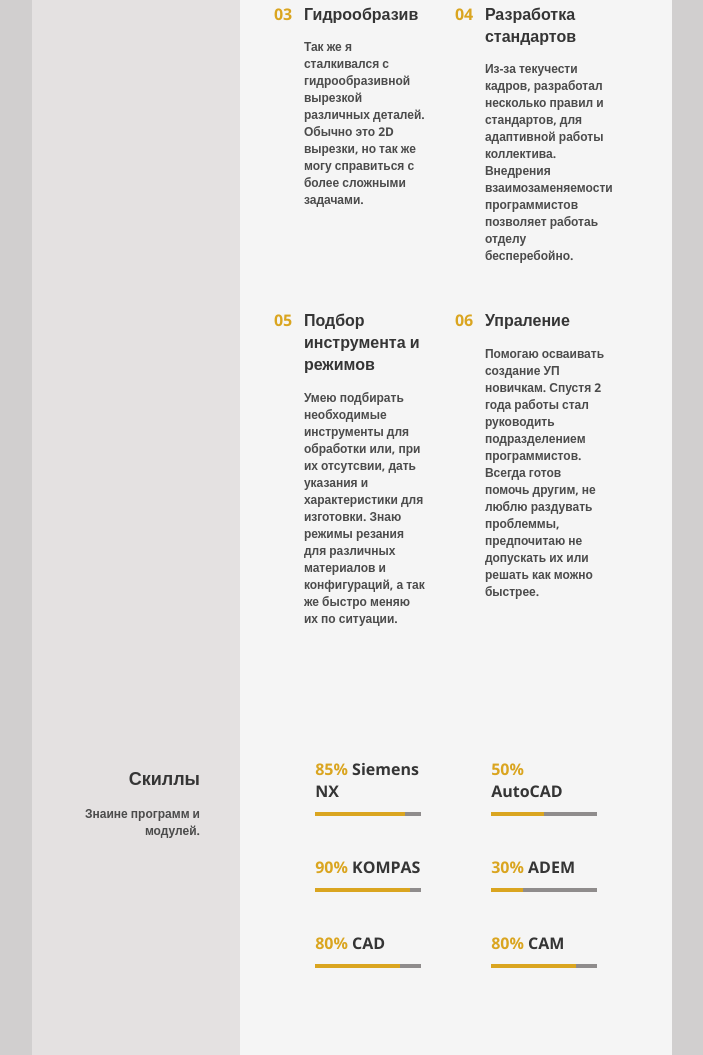
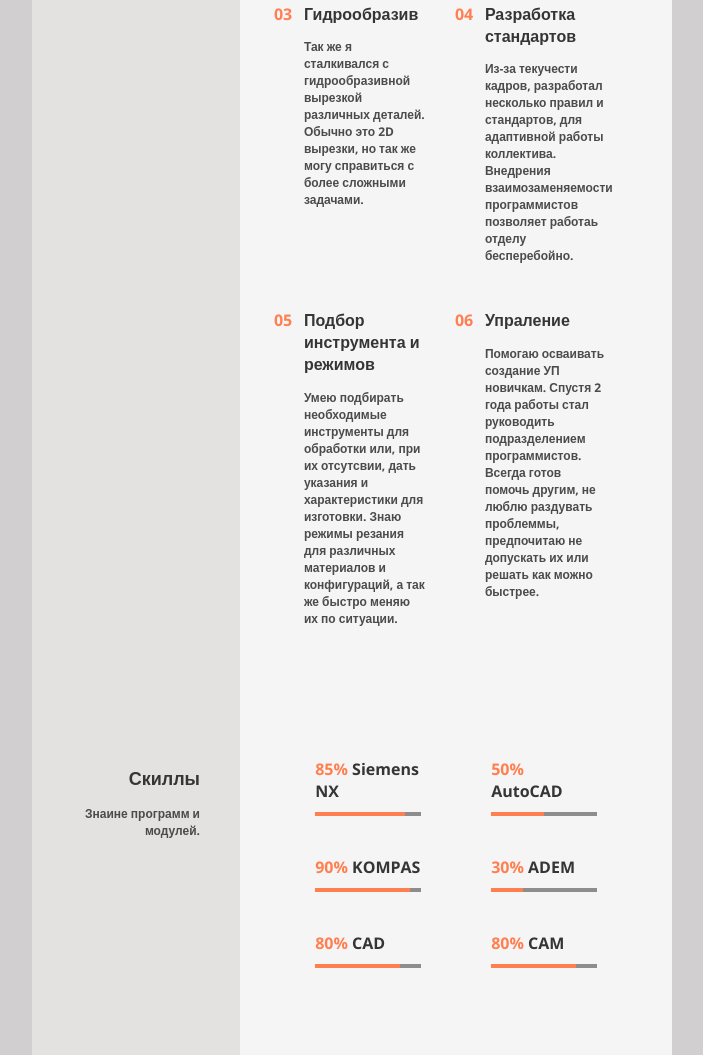
Before and after one commit to Torteorte/ia-ne-pes, a plain HTML site: page index.html in a window 1280 px wide. Shown: the part 1189-2244 px from the top of the page, without its empty margins (288-991 px from the left). Drawn offline with nearby package versions, Linux system fonts and the light colour scheme.

Commit message:
Add files via upload

```diff
--- a/style.css
+++ b/style.css
@@ -90,7 +90,7 @@ font-size: 35px;
 
 .me-main p:nth-child(2) {
 font-size: 60px;
-color: goldenrod;
+color: coral;
 }
 
 .three {
@@ -178,7 +178,7 @@ position: relative;
 position: absolute;
 left: -10px;
 top: auto;
-color: goldenrod;
+color: coral;
 }
 
 /* Часть про Опыт работы */
@@ -198,7 +198,7 @@ margin: 5px;
 }
 
 .skills-all span {
-color: goldenrod;
+color: coral;
 }
 
 .skills dd {
@@ -208,7 +208,7 @@ background-color: #8f8c8c;
 }
 
 .skills-level {
-background-color: goldenrod;
+background-color: coral;
 height: 4px;
 }
 
```
